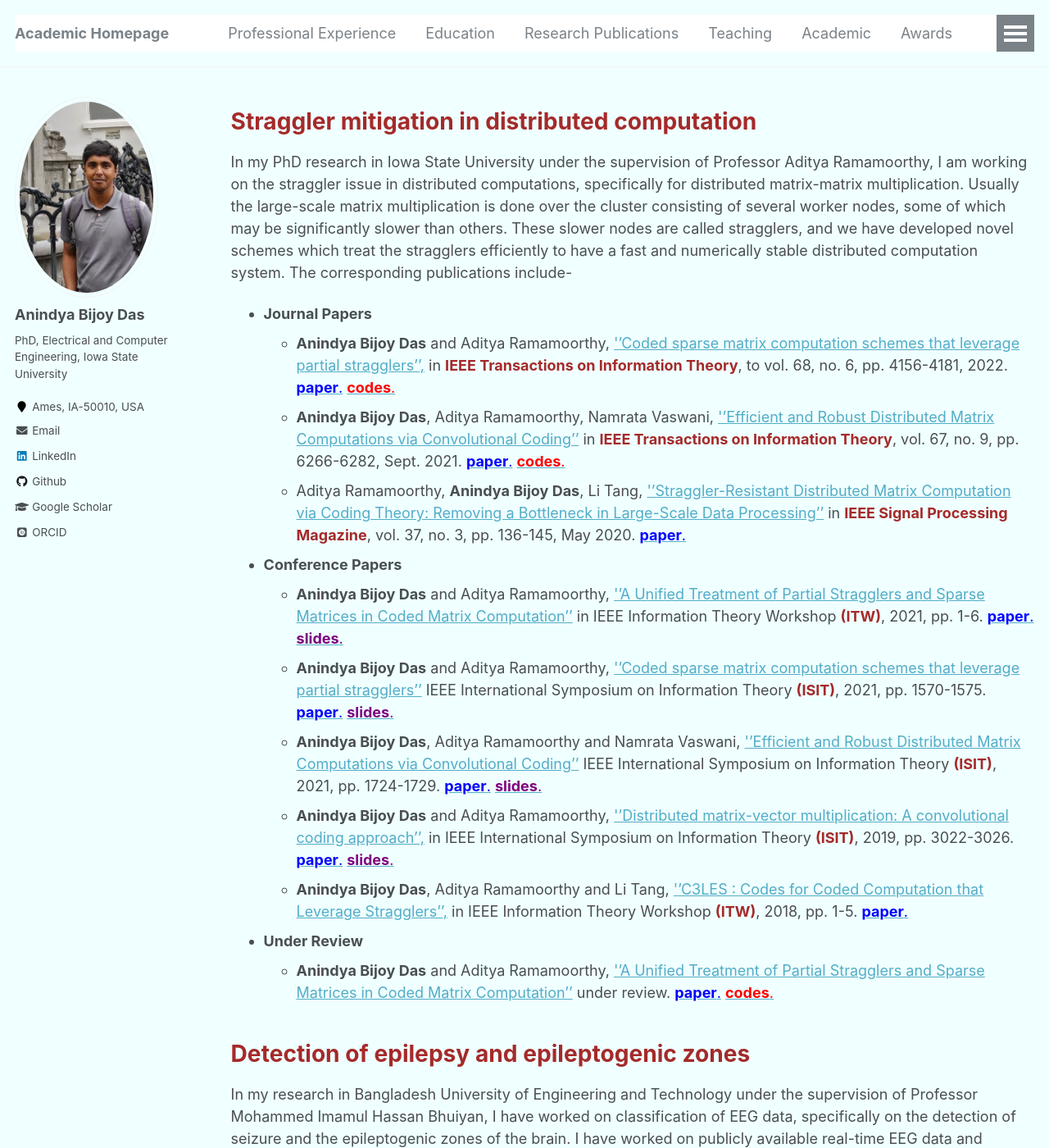
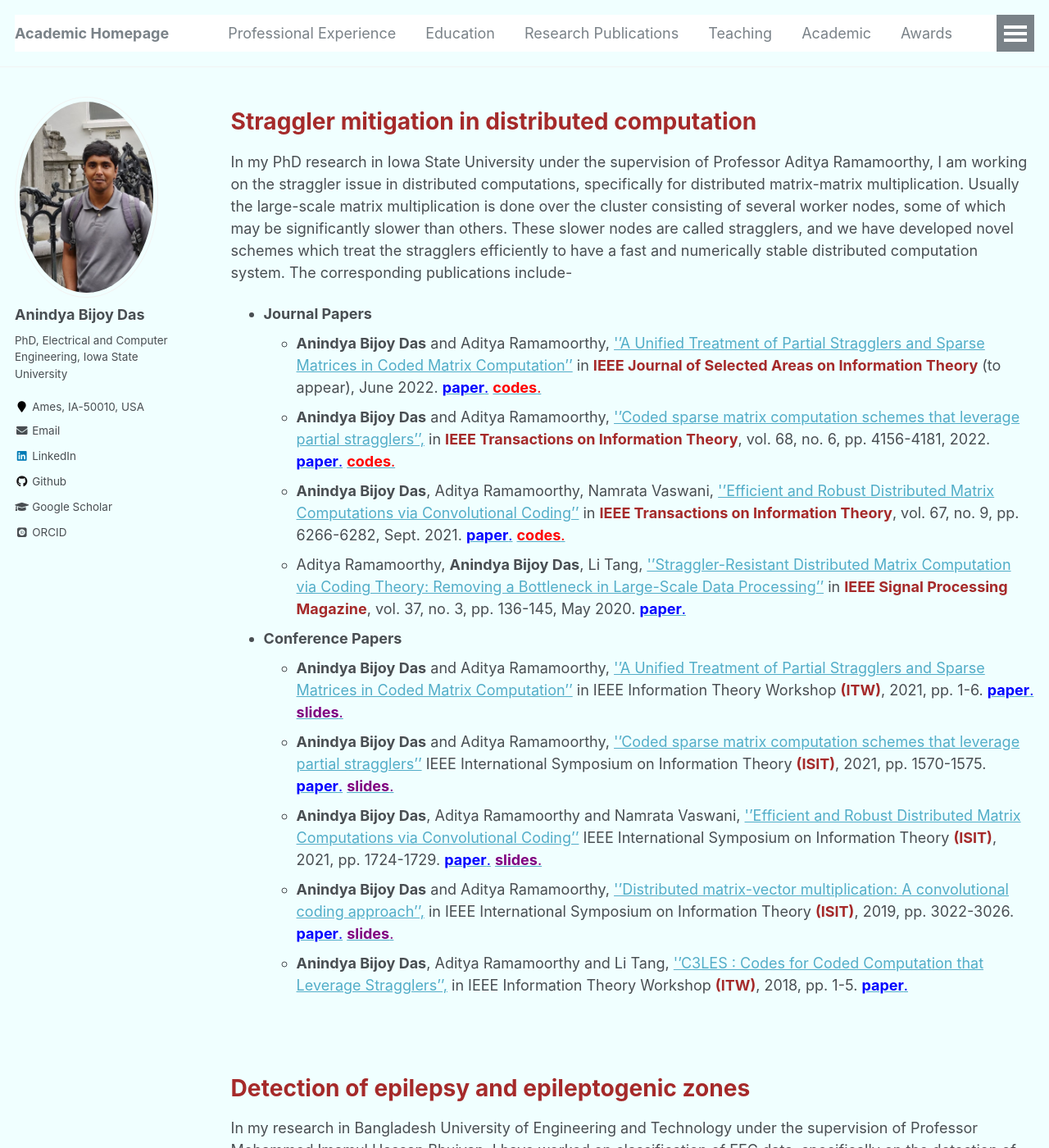
Before and after one commit to anindyabijoydas/portfolio, a Jekyll site: the page built from _pages/research.md, in a window 1280 px wide and 1400 px high. Shown: the whole window at 82% size. Built offline with Jekyll 4.4.1, drawn with Linux system fonts in a browser that asks for light colours; some web fonts are replaced.

Commit message:
Update research.md

```diff
--- a/_pages/research.md
+++ b/_pages/research.md
@@ -17,7 +17,8 @@ redirect_from:
 In my PhD research in Iowa State University under the supervision of Professor Aditya Ramamoorthy, I am working on the straggler issue in distributed computations, specifically for distributed matrix-matrix multiplication. Usually the large-scale matrix multiplication is done over the cluster consisting of several worker nodes, some of which may be significantly slower than others. These slower nodes are called stragglers, and we have developed novel schemes which treat the stragglers efficiently to have a fast and numerically stable distributed computation system. The corresponding publications include-
 
 * **Journal Papers**
-  * **Anindya Bijoy Das** and Aditya Ramamoorthy, [''Coded sparse matrix computation schemes that leverage partial stragglers'',](https://ieeexplore.ieee.org/document/9717254) in <span style="color:brown">**IEEE Transactions on Information Theory**</span>, to vol. 68, no. 6, pp. 4156-4181, 2022. [<span style="color:blue">**paper**.</span>](https://www.dropbox.com/s/v9sh9ozqe37afw6/coded_sp.pdf?dl=0)  [<span style="color:red">**codes**.</span>](https://github.com/anindyabijoydas/LeveragePartialStragglers)
+  * **Anindya Bijoy Das** and Aditya Ramamoorthy, [''A Unified Treatment of Partial Stragglers and Sparse Matrices in Coded Matrix Computation''](https://ieeexplore.ieee.org/document/9810006) in <span style="color:brown">**IEEE Journal of Selected Areas on Information Theory**</span> (to appear), June 2022. [<span style="color:blue">**paper**.</span>](https://www.dropbox.com/s/x7rfzpff0g31w10/2109.12070.pdf?dl=0) [<span style="color:red">**codes**.</span>](https://github.com/anindyabijoydas/UnifiedTreatment)
+  * **Anindya Bijoy Das** and Aditya Ramamoorthy, [''Coded sparse matrix computation schemes that leverage partial stragglers'',](https://ieeexplore.ieee.org/document/9717254) in <span style="color:brown">**IEEE Transactions on Information Theory**</span>, vol. 68, no. 6, pp. 4156-4181, 2022. [<span style="color:blue">**paper**.</span>](https://www.dropbox.com/s/v9sh9ozqe37afw6/coded_sp.pdf?dl=0)  [<span style="color:red">**codes**.</span>](https://github.com/anindyabijoydas/LeveragePartialStragglers)
    * **Anindya Bijoy Das**, Aditya Ramamoorthy, Namrata Vaswani, [''Efficient and Robust Distributed Matrix Computations via Convolutional Coding''](https://ieeexplore.ieee.org/abstract/document/9478901) in <span style="color:brown">**IEEE Transactions on Information Theory**</span>, vol. 67, no. 9, pp. 6266-6282, Sept. 2021. [<span style="color:blue">**paper**.</span>](https://www.dropbox.com/s/jor6hn9lkdba62c/ittrans.pdf?dl=0) [<span style="color:red">**codes**.</span>](https://github.com/anindyabijoydas/StragglerMitigateConvCodes)
    * Aditya Ramamoorthy, **Anindya Bijoy Das**, Li Tang, [''Straggler-Resistant Distributed Matrix Computation via Coding Theory: Removing a Bottleneck in Large-Scale Data Processing''](https://ieeexplore.ieee.org/abstract/document/9084368) in <span style="color:brown">**IEEE Signal Processing Magazine**</span>, vol. 37, no. 3, pp. 136-145, May 2020. [<span style="color:blue">**paper**.</span>](https://www.dropbox.com/s/48di7uhogpsv49k/spmag.pdf?dl=0)
 
@@ -28,8 +29,6 @@ In my PhD research in Iowa State University under the supervision of Professor A
    * **Anindya Bijoy Das** and Aditya Ramamoorthy, [''Distributed matrix-vector multiplication: A convolutional coding approach'',](https://ieeexplore.ieee.org/abstract/document/8849395) in IEEE International Symposium on Information Theory <span style="color:brown">**(ISIT)**</span>,  2019, pp. 3022-3026. [<span style="color:blue">**paper**.</span>](https://www.dropbox.com/s/kbtf394dzodxpyv/geometric.pdf?dl=0) [<span style="color:purple">**slides**.</span>](https://www.dropbox.com/s/iz9nr165ni95e6b/geometricisit.pdf?dl=0)
    * **Anindya Bijoy Das**, Aditya Ramamoorthy and Li Tang, [''C3LES : Codes for Coded Computation that Leverage Stragglers'',](https://ieeexplore.ieee.org/abstract/document/8613321) in IEEE Information Theory Workshop <span style="color:brown">**(ITW)**</span>, 2018, pp. 1-5. [<span style="color:blue">**paper**.</span>](https://www.dropbox.com/s/rc3bd70vovbshnu/cyclic.pdf?dl=0)
 
-* **Under Review**
-   * **Anindya Bijoy Das** and Aditya Ramamoorthy, [''A Unified Treatment of Partial Stragglers and Sparse Matrices in Coded Matrix Computation''](https://arxiv.org/abs/2109.12070) under review. [<span style="color:blue">**paper**.</span>](https://www.dropbox.com/s/7f2c76dtqas4k07/jsait.pdf?dl=0) [<span style="color:red">**codes**.</span>](https://github.com/anindyabijoydas/UnifiedTreatment)
 <br /> <br />
 
 <span style="color:brown">**Detection of epilepsy and epileptogenic zones**</span>
```
